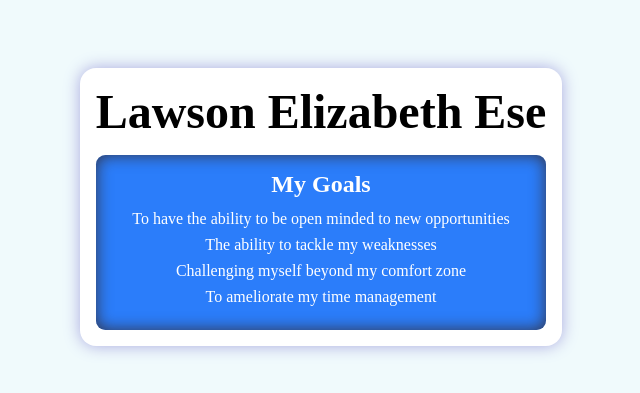
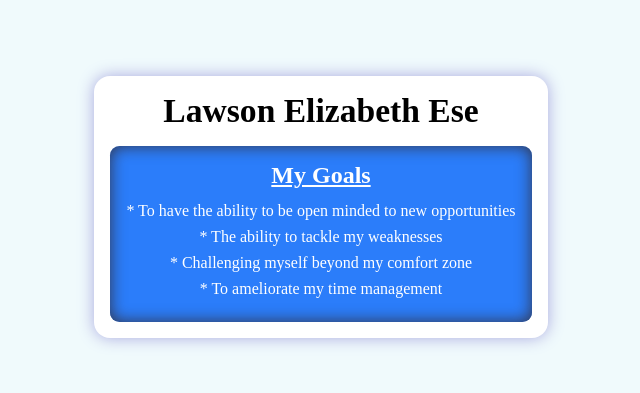
Before and after one commit to iamKiNG-Fr/lawson, a plain HTML site: page index.html in a window 1280 px wide. Shown: the part 193-586 px from the top of the page, without its empty margins (319-959 px from the left). Drawn offline with Linux system fonts and the light colour scheme.

Commit message:
commit 2

```diff
--- a/index.html
+++ b/index.html
@@ -16,12 +16,12 @@
                 <h1>Lawson Elizabeth Ese</h1>
             </div>
             <div class="goals-list">
-                <h2>My Goals</h2>
+                <h2><u>My Goals</u></h2>
                 <div class="goals">
-                    <div class="goal"> To have the ability to be open minded to new opportunities</div>
-                    <div class="goal">The ability to tackle my weaknesses</div>
-                    <div class="goal">Challenging myself beyond my comfort zone</div>
-                    <div class="goal">To ameliorate my time management</div>
+                    <div class="goal">* To have the ability to be open minded to new opportunities</div>
+                    <div class="goal">* The ability to tackle my weaknesses</div>
+                    <div class="goal">* Challenging myself beyond my comfort zone</div>
+                    <div class="goal">* To ameliorate my time management</div>
                 </div>
             </div>
         </div>
--- a/style.css
+++ b/style.css
@@ -29,7 +29,8 @@ section{
 
 .info{
     margin-bottom: 1rem;
-    font-size: 2rem;
+    font-size: 1.4rem;
+    text-align: center;
 }
 
 .goals-list{
@@ -59,6 +60,7 @@ h2{
 
 .goal{
     margin-bottom: 0.5rem;
+    text-align: center;
 }
 
 span{
```
